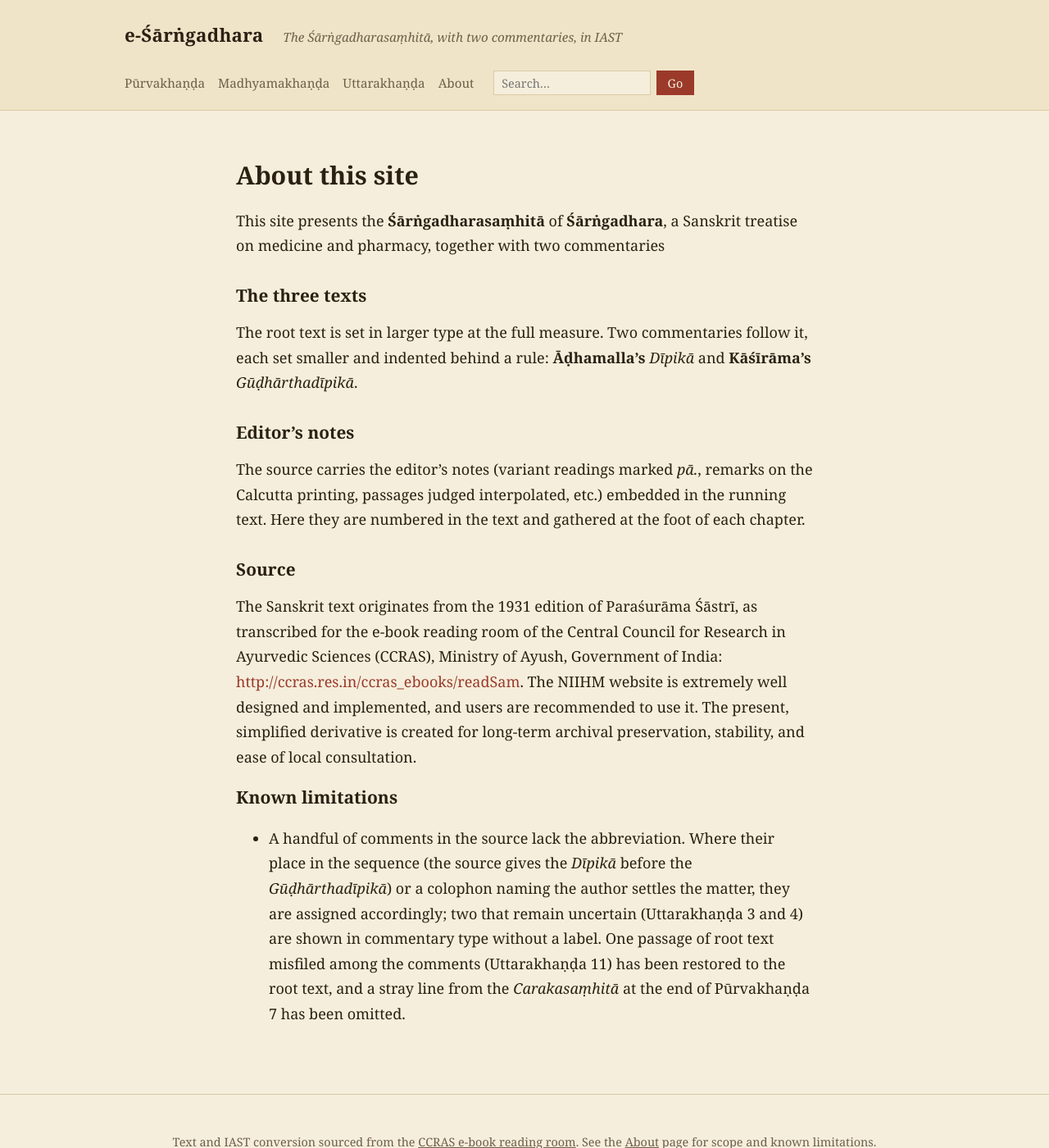
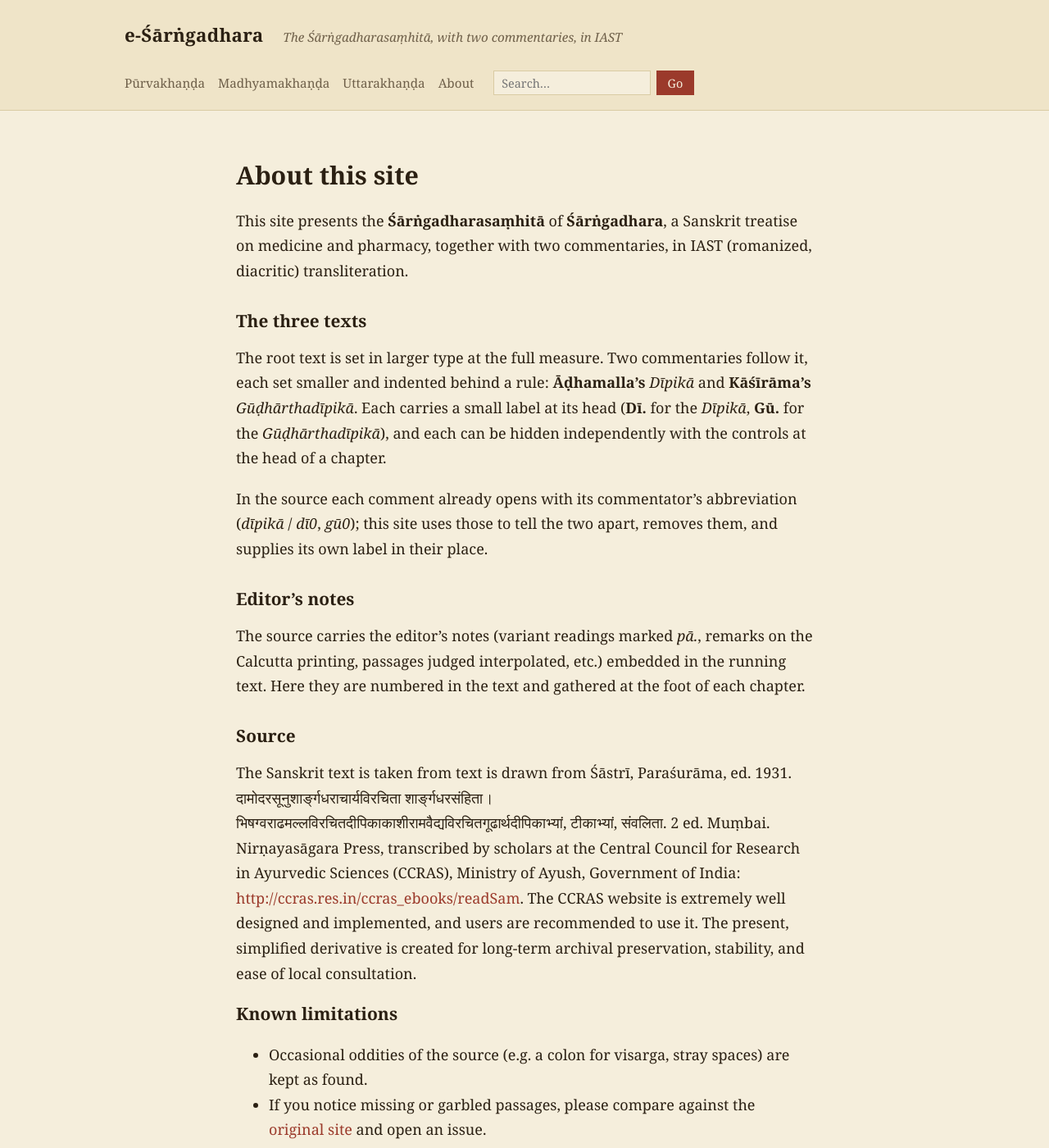
Before and after one commit to sushrutaproject/eSharngadhara, a Jekyll site: the page built from about.md, in a window 1280 px wide and 1400 px high. Shown: the whole window at 82% size. Built offline with Jekyll 4.4.1, drawn with Linux system fonts in a browser that asks for light colours; some web fonts are replaced.

Commit message:
Update about.md

```diff
--- a/about.md
+++ b/about.md
@@ -9,13 +9,22 @@ permalink: /about/
 
 This site presents the **Śārṅgadharasaṃhitā** of **Śārṅgadhara**, a
 Sanskrit treatise on medicine and pharmacy, together with two
-commentaries
+commentaries, in IAST (romanized, diacritic) transliteration.
 
 ## The three texts
 
 The root text is set in larger type at the full measure. Two commentaries
 follow it, each set smaller and indented behind a rule: **Āḍhamalla's**
-*Dīpikā* and **Kāśīrāma's** *Gūḍhārthadīpikā*.
+*Dīpikā* and **Kāśīrāma's** *Gūḍhārthadīpikā*. Each carries a small label
+at its head (**Dī.** for the *Dīpikā*, **Gū.** for the
+*Gūḍhārthadīpikā*), and each can be hidden independently with the
+controls at the head of a chapter.
+
+In the source each comment already opens with its commentator's
+abbreviation (*dīpikā* / *dī0*, *gū0*); this site uses those to tell the
+two apart, removes them, and supplies its own label in their place.
+
+
 
 ## Editor's notes
 
@@ -26,23 +35,27 @@ gathered at the foot of each chapter.
 
 ## Source
 
-The Sanskrit text originates from the 1931 edition of Paraśurāma Śāstrī, as transcribed for the e-book reading room of the Central Council for
+The Sanskrit text is taken from text is drawn from
+Śāstrī, Paraśurāma, ed. 1931. दामोदरसूनुशार्ङ्गधराचार्यविरचिता शार्ङ्गधरसंहिता। भिषग्वराढमल्लविरचितदीपिकाकाशीरामवैद्यविरचितगूढार्थदीपिकाभ्यां, टीकाभ्यां, संवलिता. 2 ed. Muṃbai. Nirṇayasāgara Press, transcribed by scholars at the Central Council for
 Research in Ayurvedic Sciences (CCRAS), Ministry of Ayush, Government of
-India: <http://ccras.res.in/ccras_ebooks/readSam>.
-The NIIHM website is extremely well designed and implemented, and users
+India: <http://ccras.res.in/ccras_ebooks/readSam>. The CCRAS website is extremely well designed and implemented, and users
 are recommended to use it.  The present, simplified derivative is created for
 long-term archival preservation, stability, and ease of local consultation.
 
 ### Known limitations
 
+- Occasional oddities of the source (e.g. a colon for visarga, stray
+  spaces) are kept as found.
+- If you notice missing or garbled passages, please compare against the
+  [original site](http://ccras.res.in/ccras_ebooks/readSam) and open an
+  issue.
 - A handful of comments in the source lack the abbreviation. Where their
-  place in the sequence (the source gives the *Dīpikā* before the
-  *Gūḍhārthadīpikā*) or a colophon naming the author settles the matter,
-  they are assigned accordingly; two that remain uncertain (Uttarakhaṇḍa 3
-  and 4) are shown in commentary type without a label. One passage of root
-  text misfiled among the comments (Uttarakhaṇḍa 11) has been restored to
-  the root text, and a stray line from the *Carakasaṃhitā* at the end of
-  Pūrvakhaṇḍa 7 has been omitted.
-
+place in the sequence (the source gives the *Dīpikā* before the
+*Gūḍhārthadīpikā*) or a colophon naming the author settles the matter,
+they are assigned accordingly; two that remain uncertain (Uttarakhaṇḍa 3
+and 4) are shown in commentary type without a label. One passage of root
+text misfiled among the comments (Uttarakhaṇḍa 11) has been restored to
+the root text, and a stray line from the *Carakasaṃhitā* at the end of
+Pūrvakhaṇḍa 7 has been omitted.
 
 </div>
```
